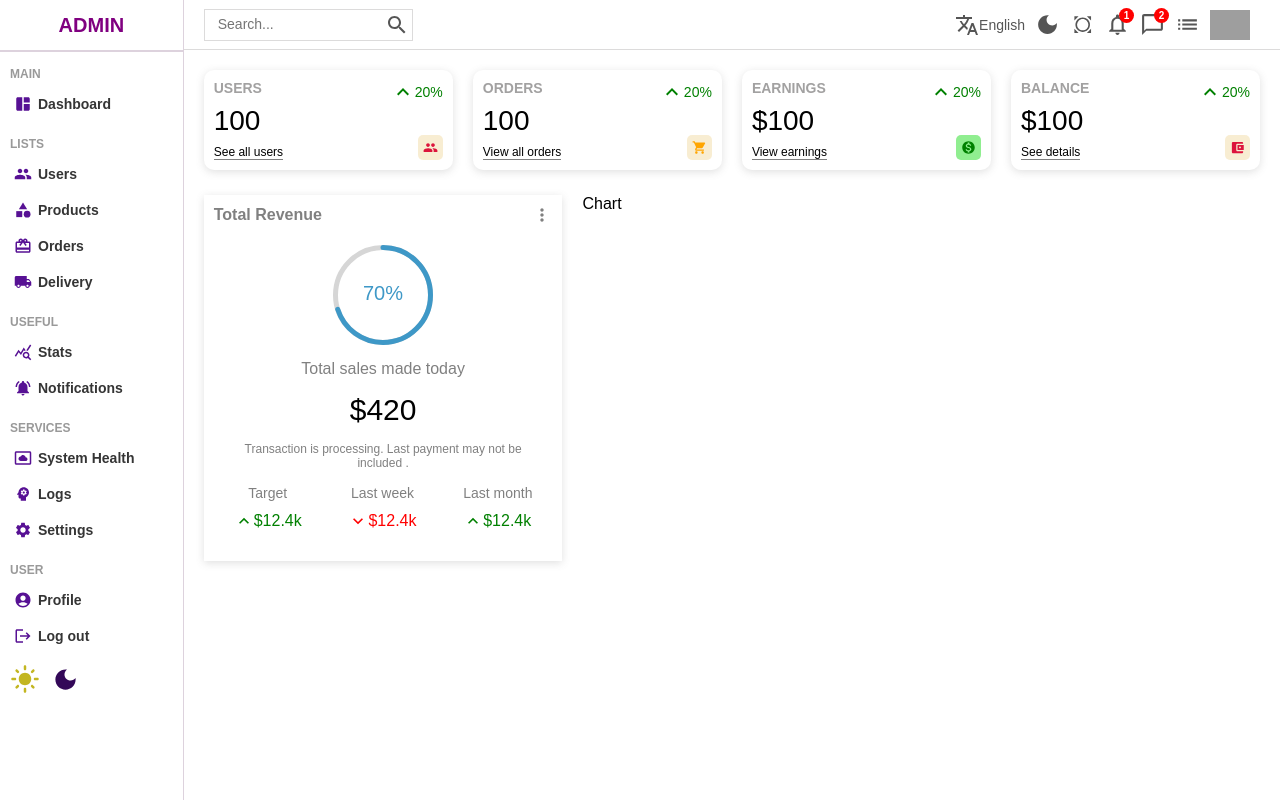
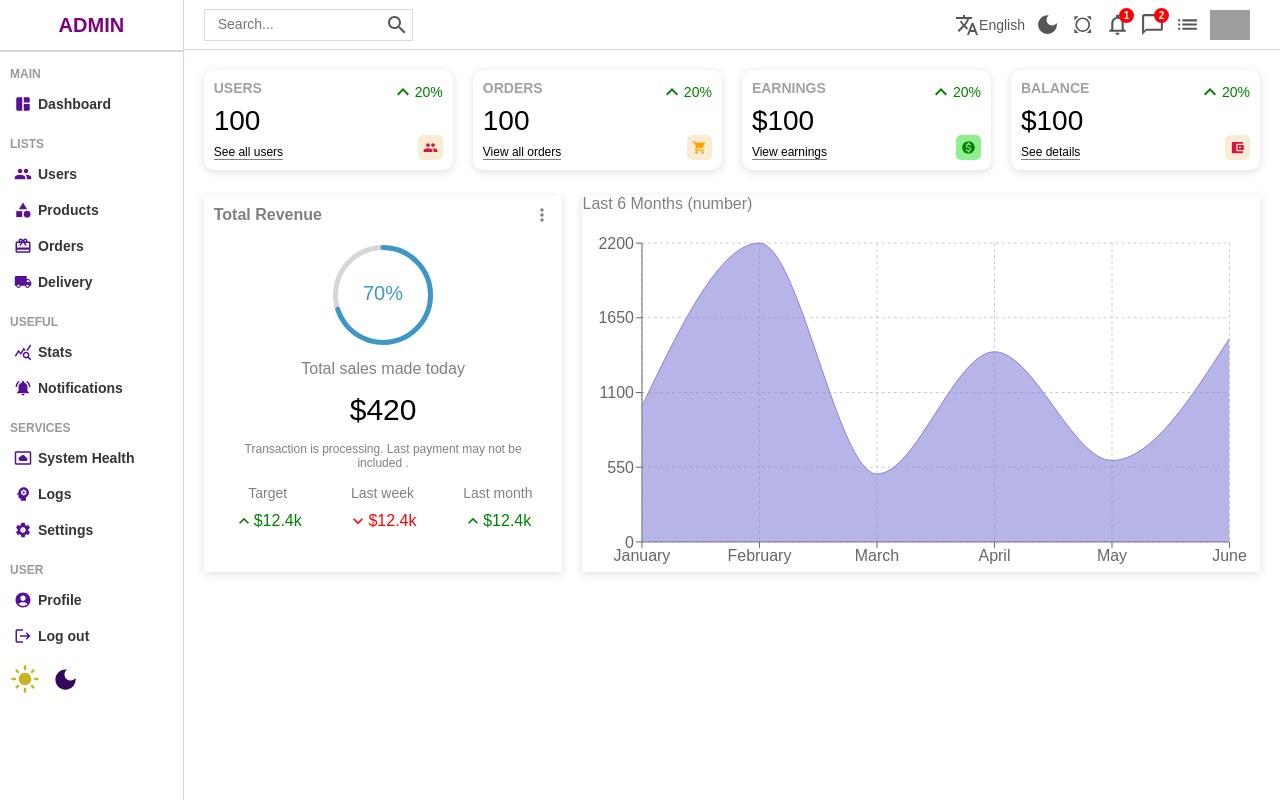
Before and after one commit to teonamaghradze/dashboard, a React (Create React App) app: page / in a window 1280 px wide. Built offline with nearby package versions, Linux system fonts and the light colour scheme; grey boxes are pictures that could not be loaded.

Commit message:
add charts for months

```diff
--- a/package.json
+++ b/package.json
@@ -15,6 +15,7 @@
     "react-dom": "^18.2.0",
     "react-router-dom": "^6.21.3",
     "react-scripts": "5.0.1",
+    "recharts": "^2.11.0",
     "sass": "^1.70.0",
     "web-vitals": "^2.1.4"
   },
--- a/src/components/chart/Chart.jsx
+++ b/src/components/chart/Chart.jsx
@@ -1,7 +1,56 @@
 import "./Chart.scss";
+import {
+  LineChart,
+  AreaChart,
+  Area,
+  Line,
+  XAxis,
+  YAxis,
+  CartesianGrid,
+  Tooltip,
+  Legend,
+  ResponsiveContainer,
+} from "recharts";
+
+const data = [
+  { name: "January", Total: 1000 },
+  { name: "February", Total: 2200 },
+  { name: "March", Total: 500 },
+  { name: "April", Total: 1400 },
+  { name: "May", Total: 600 },
+  { name: "June", Total: 1500 },
+];
 
 function Chart() {
-  return <div className="chart">Chart</div>;
+  return (
+    <div className="chart">
+      <div className="title">Last 6 Months (number)</div>
+      <ResponsiveContainer width="100%" aspect={2 / 1}>
+        <AreaChart
+          width={500}
+          height={400}
+          data={data}
+          margin={{
+            top: 10,
+            right: 30,
+            left: 0,
+            bottom: 0,
+          }}
+        >
+          <CartesianGrid strokeDasharray="3 3" />
+          <XAxis dataKey="name" />
+          <YAxis />
+          <Tooltip />
+          <Area
+            type="monotone"
+            dataKey="Total"
+            stroke="#8884d8"
+            fill="#8884d8"
+          />
+        </AreaChart>
+      </ResponsiveContainer>
+    </div>
+  );
 }
 
 export default Chart;
--- a/src/components/chart/Chart.scss
+++ b/src/components/chart/Chart.scss
@@ -1,3 +1,9 @@
 .chart {
   flex: 4;
+  box-shadow: rgba(99, 99, 99, 0.2) 0px 2px 8px 0px;
+  color: gray;
+
+  .title {
+    margin-bottom: 20px;
+  }
 }
```
Also changed, not shown: 1 other file (tests, documents, lock files or other folders).
